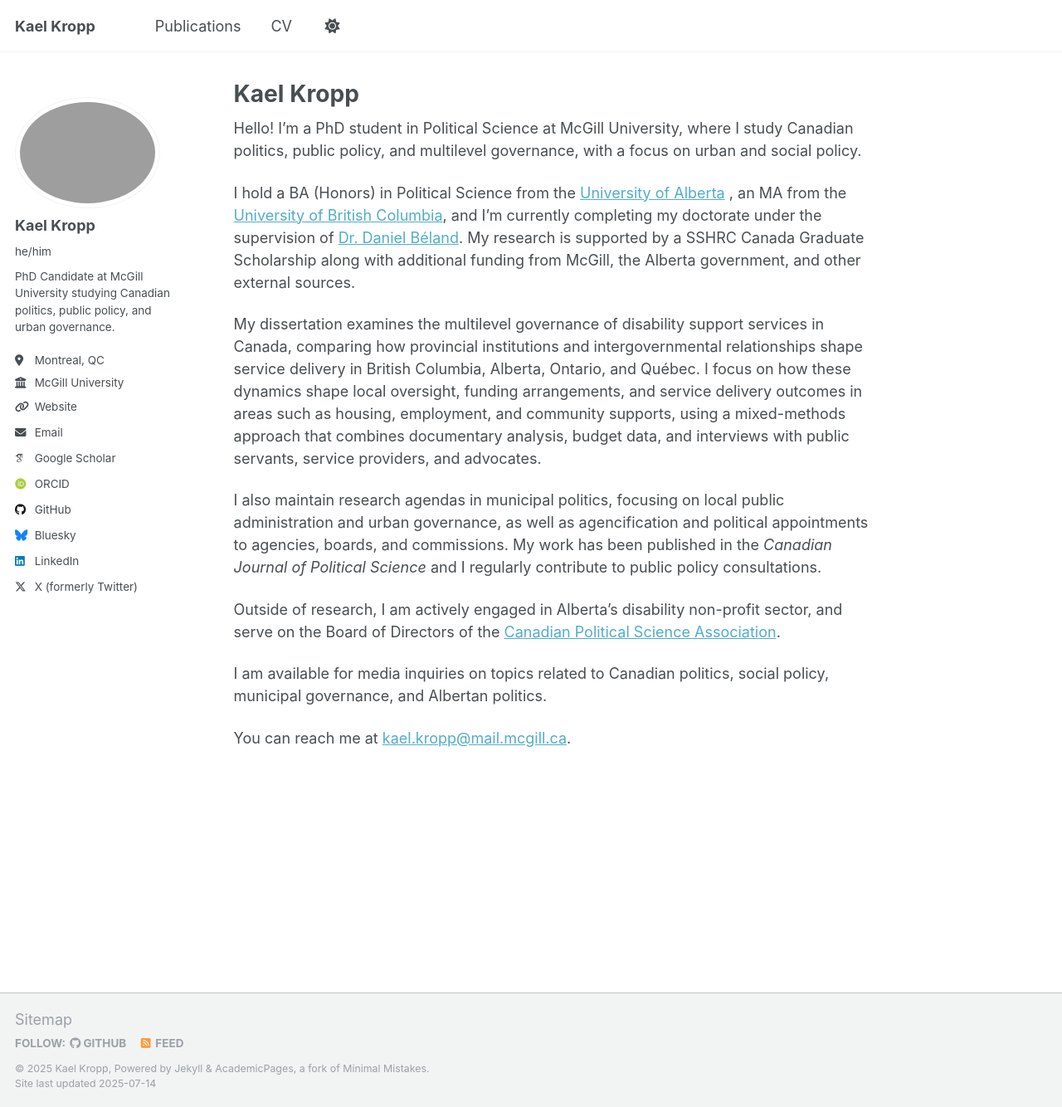
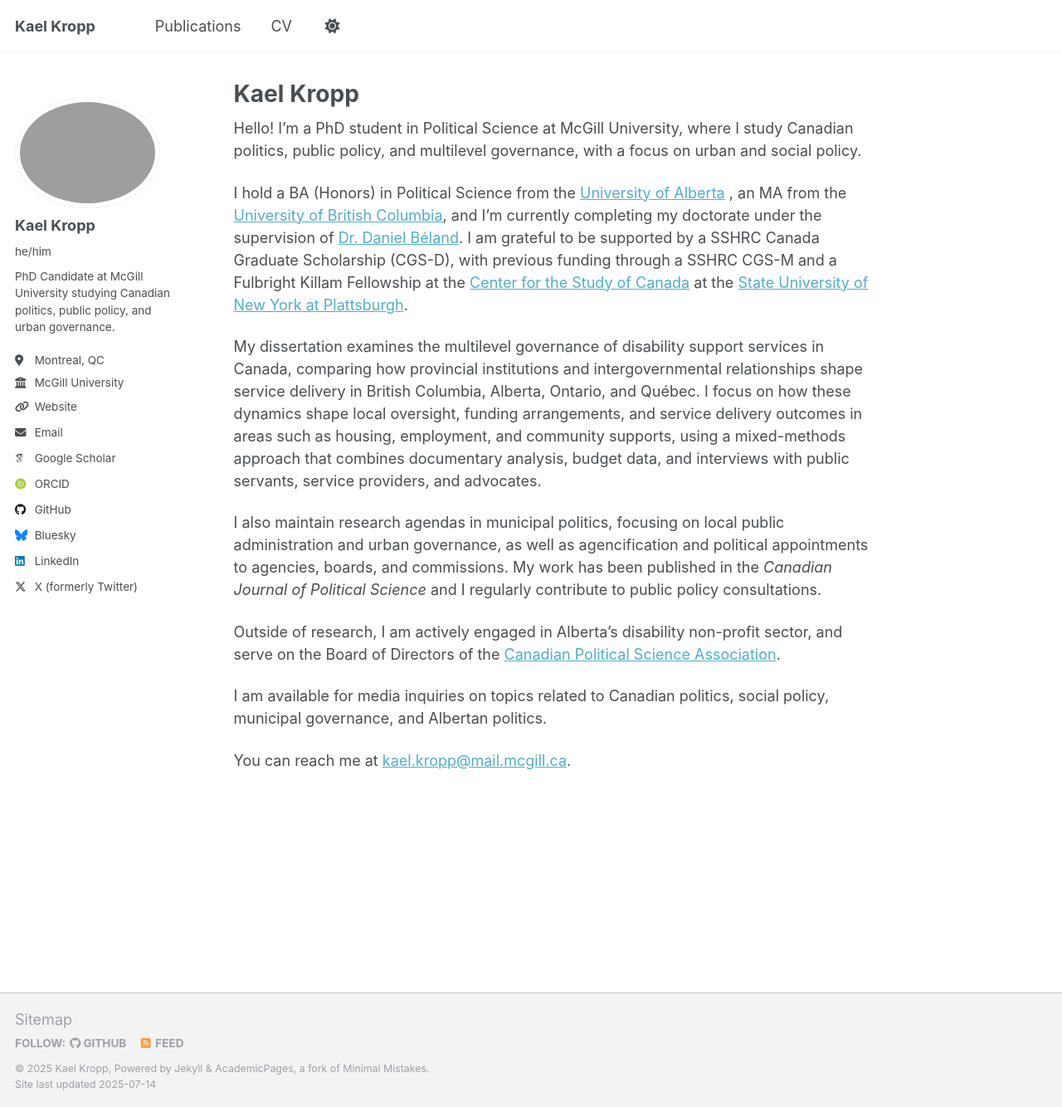
Before and after one commit to kaelkropp/kaelkropp.github.io, a Jekyll site: the page built from _pages/about.md, in a window 1280 px wide and 1334 px high. Shown: the whole window at 83% size. Built offline with Jekyll 4.4.1, drawn with Linux system fonts in a browser that asks for light colours; some web fonts are replaced; a script that is not in the unit is left out.

Commit message:
Update about.md

```diff
--- a/_pages/about.md
+++ b/_pages/about.md
@@ -10,7 +10,7 @@ redirect_from:
 Hello! I’m a PhD student in Political Science at McGill University, where I study Canadian politics, public policy, and multilevel governance, with a focus on urban and social policy.
 
 I hold a BA (Honors) in Political Science from the [University of Alberta](https://www.ualberta.ca/en/political-science/index.html)
-, an MA from the [University of British Columbia](https://politics.ubc.ca/), and I’m currently completing my doctorate under the supervision of [Dr. Daniel Béland](https://www.mcgill.ca/politicalscience/daniel-beland). My research is supported by a SSHRC Canada Graduate Scholarship along with additional funding from McGill, the Alberta government, and other external sources.
+, an MA from the [University of British Columbia](https://politics.ubc.ca/), and I’m currently completing my doctorate under the supervision of [Dr. Daniel Béland](https://www.mcgill.ca/politicalscience/daniel-beland). I am grateful to be supported by a SSHRC Canada Graduate Scholarship (CGS-D), with previous funding through a SSHRC CGS-M and a Fulbright Killam Fellowship at the [Center for the Study of Canada](https://www.plattsburgh.edu/academics/cesca/) at the [State University of New York at Plattsburgh](https://www.plattsburgh.edu/).
 
 My dissertation examines the multilevel governance of disability support services in Canada, comparing how provincial institutions and intergovernmental relationships shape service delivery in British Columbia, Alberta, Ontario, and Québec. I focus on how these dynamics shape local oversight, funding arrangements, and service delivery outcomes in areas such as housing, employment, and community supports, using a mixed-methods approach that combines documentary analysis, budget data, and interviews with public servants, service providers, and advocates.
 
```
